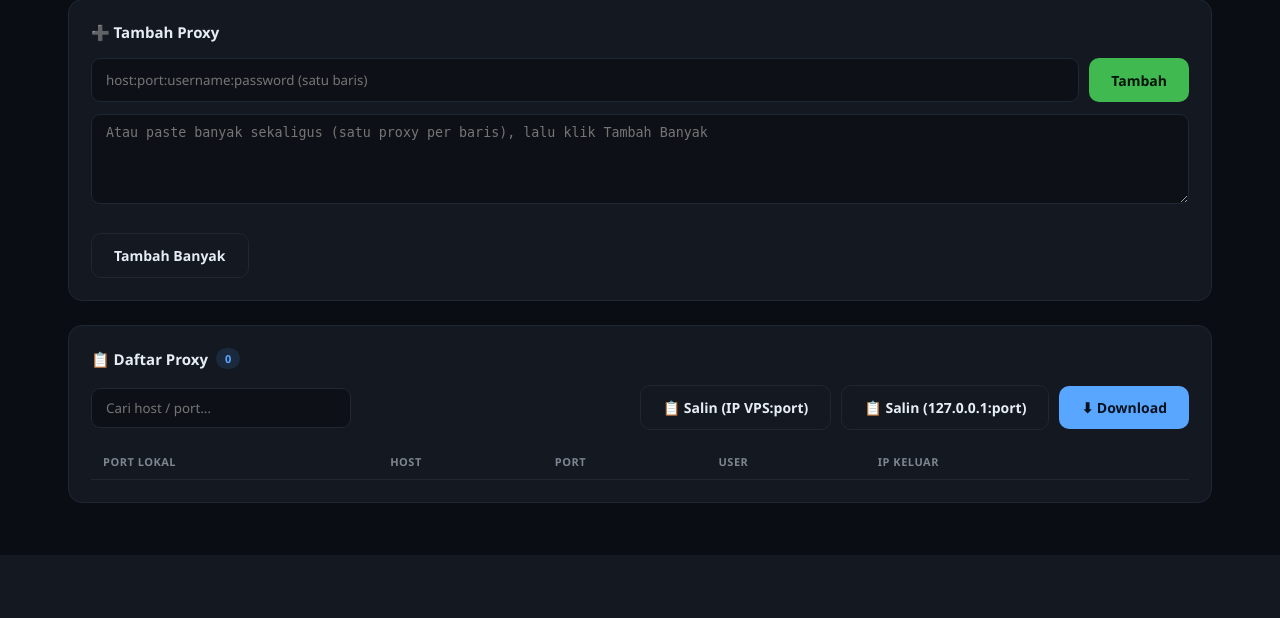
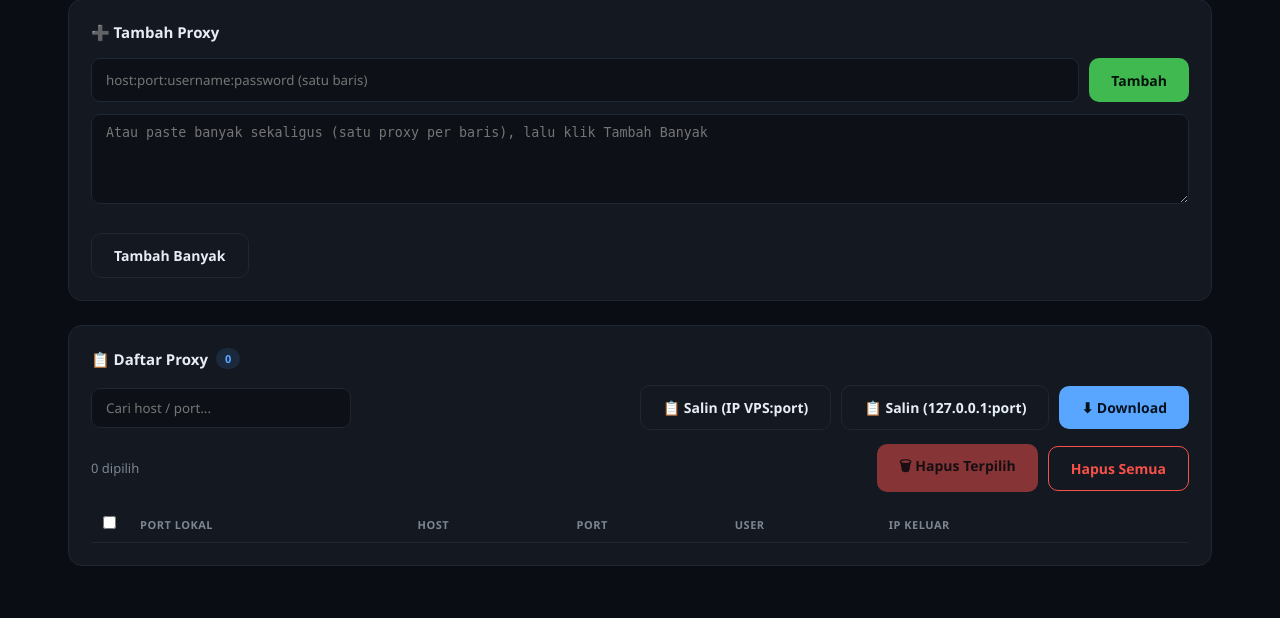
Before and after one commit to Crazyssh/proxy, a Flask app: template webpanel/templates/index.html in a window 1280 px wide. Shown: the part 597-1215 px from the top of the page. Before the commit the page ends 1152 px from the top, so only its background shows below. Run offline with Flask 3, Linux system fonts and the light colour scheme; the template is opened without the code that fills it, so the values that code supplies are empty.

Commit message:
Web panel: checkbox select-all, hapus terpilih, hapus semua

```diff
--- a/webpanel/app.py
+++ b/webpanel/app.py
@@ -193,6 +193,26 @@ def api_delete():
     write_proxies(items)
     return jsonify({"ok": True, "total": len(items)})
 
+@app.route("/api/proxy/delete-many", methods=["POST"])
+@login_required
+def api_delete_many():
+    """Hapus banyak proxy sekaligus berdasarkan daftar raw."""
+    d = request.get_json(force=True)
+    targets = set(d.get("raws") or [])
+    if not targets:
+        return jsonify({"error": "Tidak ada yang dipilih"}), 400
+    items = [p["raw"] for p in read_proxies() if p["raw"] not in targets]
+    removed = len(read_proxies()) - len(items)
+    write_proxies(items)
+    return jsonify({"ok": True, "removed": removed, "total": len(items)})
+
+@app.route("/api/proxy/clear", methods=["POST"])
+@login_required
+def api_clear():
+    """Hapus SEMUA proxy."""
+    write_proxies([])
+    return jsonify({"ok": True, "total": 0})
+
 @app.route("/api/proxy/bulk", methods=["POST"])
 @login_required
 def api_bulk():
--- a/webpanel/templates/index.html
+++ b/webpanel/templates/index.html
@@ -137,9 +137,18 @@
       <button class="btn b-ghost" id="btnCopyLocal">📋 Salin (127.0.0.1:port)</button>
       <button class="btn b-test" id="btnDownload">⬇ Download</button>
     </div>
+    <div style="display:flex;gap:10px;flex-wrap:wrap;margin-bottom:14px;align-items:center;">
+      <span id="selInfo" style="color:var(--mut);font-size:13px;">0 dipilih</span>
+      <span style="flex:1"></span>
+      <button class="btn b-stop" id="btnDelSel" disabled>🗑 Hapus Terpilih</button>
+      <button class="btn b-ghost" id="btnDelAll" style="border-color:var(--red);color:var(--red);">Hapus Semua</button>
+    </div>
     <div class="tablewrap">
       <table>
-        <thead><tr><th>Port Lokal</th><th>Host</th><th>Port</th><th>User</th><th>IP Keluar</th><th></th></tr></thead>
+        <thead><tr>
+          <th style="width:36px;"><input type="checkbox" id="chkAll" title="Pilih semua"></th>
+          <th>Port Lokal</th><th>Host</th><th>Port</th><th>User</th><th>IP Keluar</th><th></th>
+        </tr></thead>
         <tbody id="rows"></tbody>
       </table>
     </div>
@@ -191,10 +200,12 @@ function renderRows(list){
   const tb=$("#rows"); tb.innerHTML="";
   list.forEach(p=>{
     const tr=document.createElement("tr");
-    tr.innerHTML = `<td><b>127.0.0.1:${p.local_port}</b></td>
+    const raw = p.raw.replace(/"/g,"&quot;");
+    tr.innerHTML = `<td><input type="checkbox" class="rowchk" data-raw="${raw}"></td>
+      <td><b>127.0.0.1:${p.local_port}</b></td>
       <td>${p.host}</td><td>${p.port}</td><td>${p.user}</td>
       <td id="ip-${p.local_port}" style="color:var(--mut)">—</td>
-      <td><button class="del" data-raw="${p.raw}">hapus</button></td>`;
+      <td><button class="del" data-raw="${raw}">hapus</button></td>`;
     tb.appendChild(tr);
   });
   document.querySelectorAll(".del").forEach(b=>{
@@ -205,6 +216,20 @@ function renderRows(list){
       if(r.ok){toast("Proxy dihapus");loadProxies();} else toast("Gagal hapus",false);
     };
   });
+  document.querySelectorAll(".rowchk").forEach(c=>c.onchange=updateSel);
+  updateSel();
+}
+
+function selectedRaws(){
+  return [...document.querySelectorAll(".rowchk:checked")].map(c=>c.dataset.raw);
+}
+function updateSel(){
+  const n = selectedRaws().length;
+  $("#selInfo").textContent = n + " dipilih";
+  $("#btnDelSel").disabled = n === 0;
+  const all = document.querySelectorAll(".rowchk");
+  const chk = document.querySelectorAll(".rowchk:checked");
+  $("#chkAll").checked = all.length>0 && all.length===chk.length;
 }
 
 $("#search").oninput = e=>{
@@ -314,6 +339,35 @@ $("#btnDownload").onclick = ()=>{
   window.location = "/api/export?fmt=ipport" + (host?("&host="+host):"");
 };
 
+// --- select all ---
+$("#chkAll").onchange = e=>{
+  document.querySelectorAll(".rowchk").forEach(c=>c.checked=e.target.checked);
+  updateSel();
+};
+
+// --- hapus terpilih ---
+$("#btnDelSel").onclick = async e=>{
+  const raws = selectedRaws();
+  if(!raws.length) return;
+  if(!confirm(`Hapus ${raws.length} proxy terpilih?`)) return;
+  const btn=e.target,orig=btn.innerHTML;btn.disabled=true;btn.innerHTML='<span class="spin"></span>';
+  const r=await fetch("/api/proxy/delete-many",{method:"POST",headers:{"Content-Type":"application/json"},
+    body:JSON.stringify({raws})});
+  const d=await r.json();
+  btn.disabled=false;btn.innerHTML=orig;
+  if(r.ok){toast(`Dihapus ${d.removed} proxy`);loadProxies();loadStatus();}
+  else toast(d.error||"Gagal",false);
+};
+
+// --- hapus semua ---
+$("#btnDelAll").onclick = async ()=>{
+  if(!confirm("HAPUS SEMUA proxy dari daftar? Ini tidak bisa dibatalkan.")) return;
+  if(!confirm("Yakin? Semua proxy akan dihapus.")) return;
+  const r=await fetch("/api/proxy/clear",{method:"POST"});
+  if(r.ok){toast("Semua proxy dihapus");loadProxies();loadStatus();}
+  else toast("Gagal",false);
+};
+
 loadStatus(); loadProxies();
 setInterval(loadStatus, 10000);
 </script>
```
